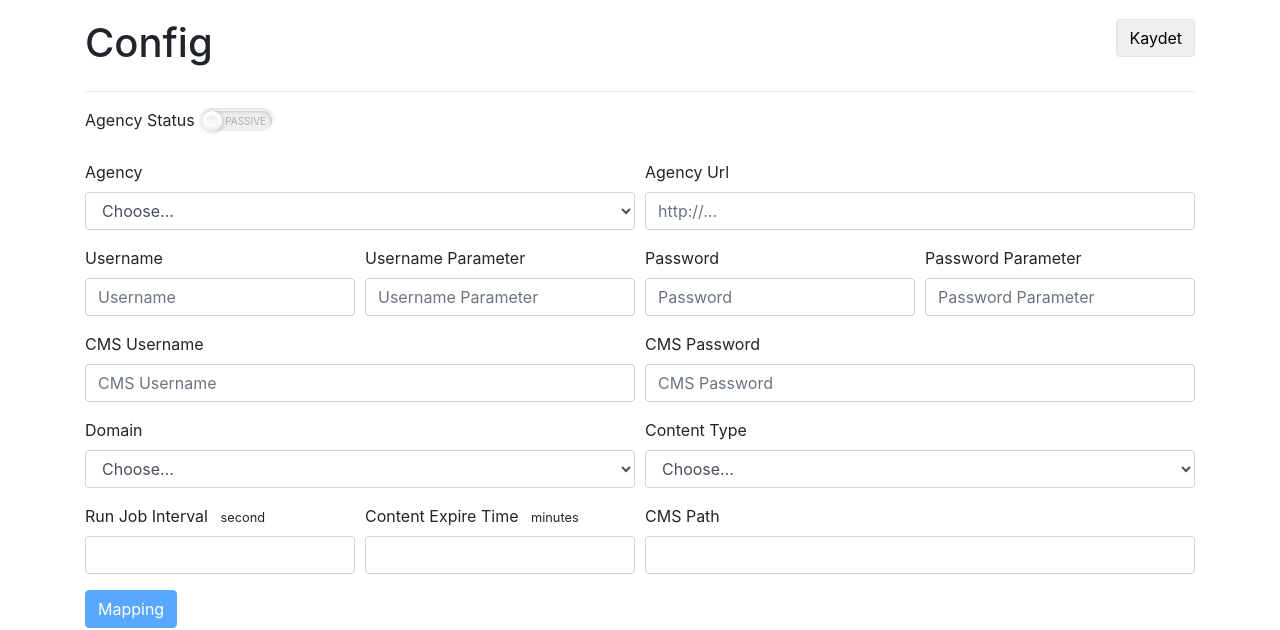
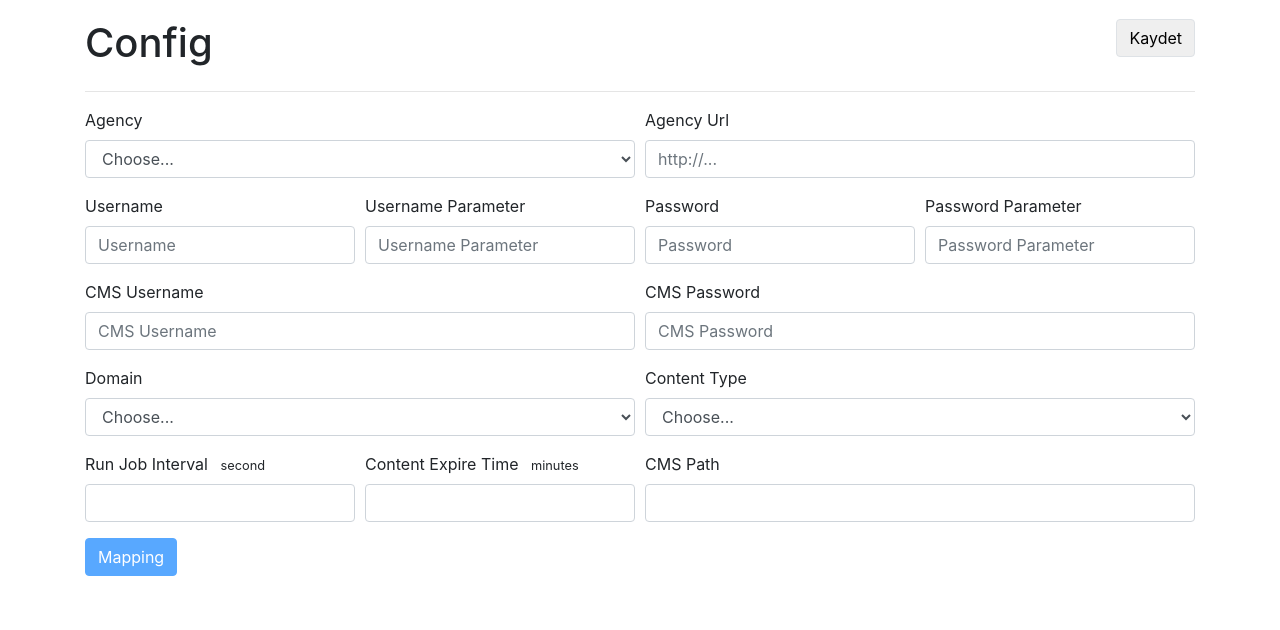
Before and after one commit to ismetacar/input, a Python web app: template templates/config.html in a window 1280 px wide. Shown: the part 133-763 px from the top of the page. Run offline with Jinja, Linux system fonts and the light colour scheme; the template is opened without the code that fills it, so the values that code supplies are empty; some libraries are stand-ins or nearby versions.

Commit message:
agency status outcommented now

```diff
--- a/templates/config.html
+++ b/templates/config.html
@@ -49,6 +49,12 @@
 
             checkValidations();
         });
+        /*
+        function toggleStatus () {
+            var currentValue = document.querySelector('#agency_status').value;
+            document.querySelector('#agency_status').value = currentValue === 'on' ? 'off' : 'on';
+        }
+        */
 
     </script>
 {% endblock %}
@@ -72,14 +78,16 @@
           action="{{ url_for('configs_create') }}" {% endif %}
           method="POST">
         <div class="form-row">
+        <!--
             <div class="form-group col-md-12">
                 <label for="input_url">Agency Status</label>
                 <label class="switch switch-left-right">
                     <input name="agency_status" id="agency_status" class="switch-input"  type="checkbox">
-                    <span class="switch-label" data-on="Active" data-off="Passive"></span>
+                    <span class="switch-label" data-on="Active" data-off="Passive" onclick="toggleStatus();"></span>
                     <span class="switch-handle"></span>
                 </label>
             </div>
+        -->
             <div class="form-group col-md-6">
                 <label for="domain">Agency</label>
                 <select name="agency_name" id="agency_name" class="form-control" onchange="showAuthFields(this.value);">
```
